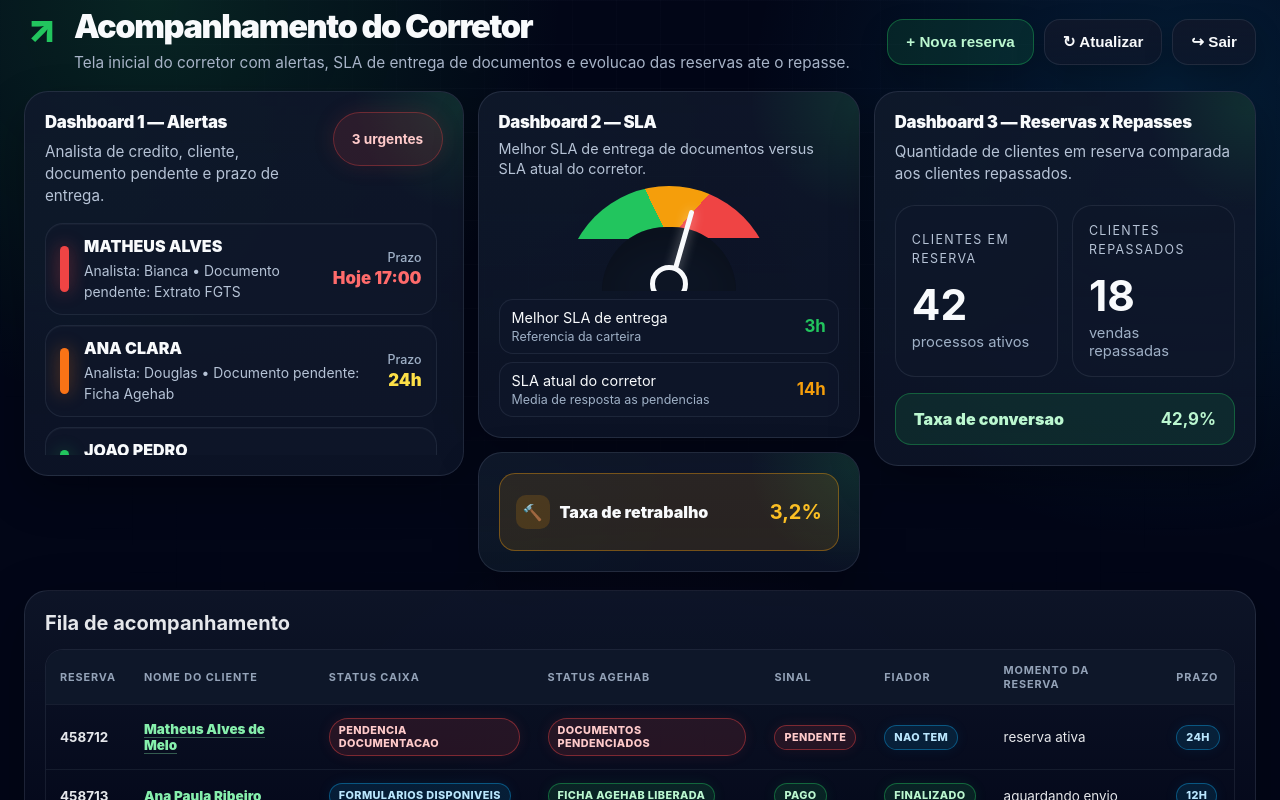
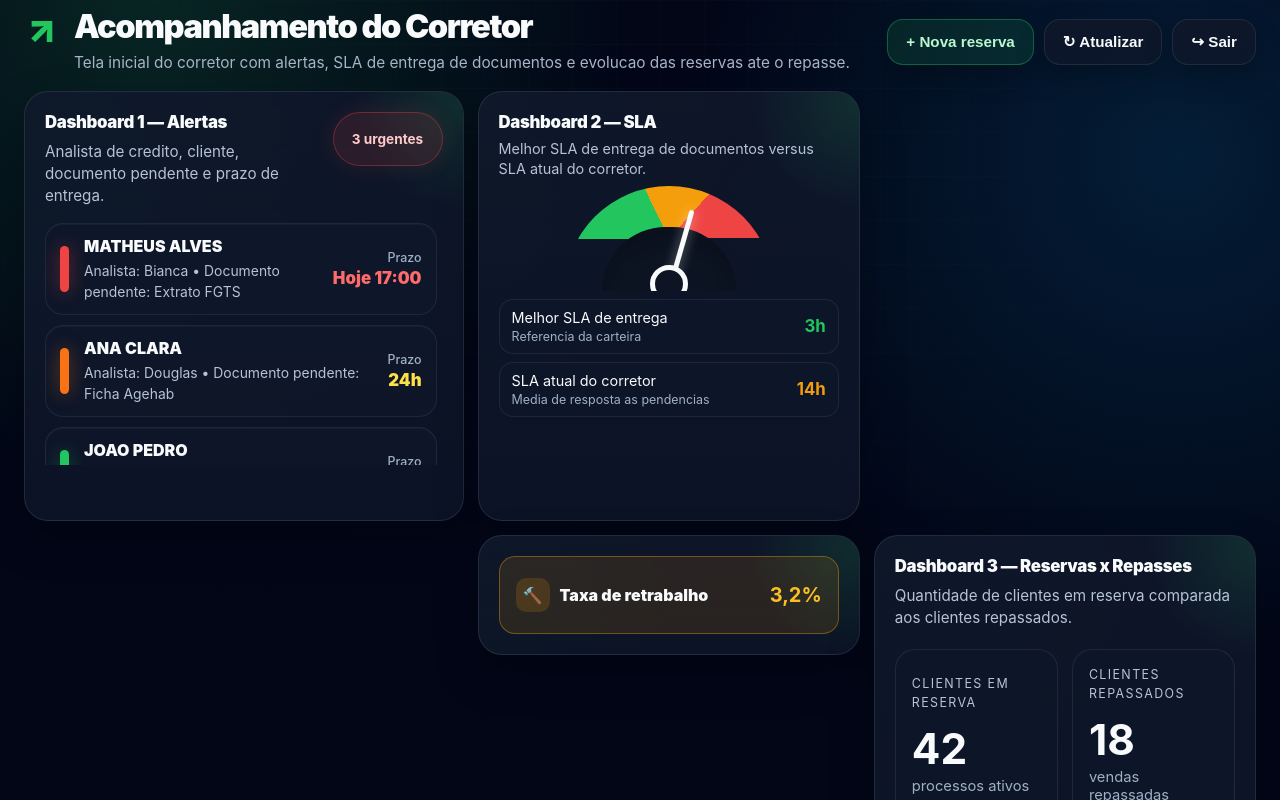
Before and after one commit to catsandygo-design/MAQ2-CREDITO, a Next.js app: page /painel/acompanhamento in a window 1280 px wide. Shown: the top 800 px of the page. Built offline with nearby package versions, Linux system fonts and the light colour scheme.

Commit message:
style: alinha grid de dashboards do corretor

```diff
--- a/src/app/globals.css
+++ b/src/app/globals.css
@@ -54,15 +54,16 @@ a { color: inherit; text-decoration: none; }
 .cor-premium-actions { display:flex; gap:10px; flex-wrap:wrap; justify-content:flex-end; flex:0 0 auto; }
 .cor-premium-actions button { border:1px solid rgba(148,163,184,.14); border-radius:16px; padding:13px 18px; background:linear-gradient(180deg, rgba(15,23,42,.96), rgba(15,23,42,.74)); color:#f8fafc; font-weight:900; font-size:.95rem; box-shadow:0 12px 28px rgba(0,0,0,.22); cursor:pointer; }
 .cor-premium-actions button:first-child { background:rgba(34,197,94,.12); border-color:rgba(34,197,94,.38); color:#bbf7d0; }
-.cor-dash-grid { display:grid; grid-template-columns:minmax(520px, 1.28fr) minmax(420px, .95fr) minmax(420px, .95fr); gap:18px; }
+.cor-dash-grid { display:grid; grid-template-columns:minmax(520px, 1.28fr) minmax(420px, .95fr) minmax(420px, .95fr); gap:18px; grid-auto-flow:row; }
 .cor-dash-premium { align-items:start; }
 .cor-card { position:relative; overflow:hidden; min-height:0; padding:22px; border-radius:24px; border:1px solid rgba(148,163,184,.16); background:linear-gradient(180deg, rgba(15,23,42,.92), rgba(15,23,42,.76)), radial-gradient(circle at top left, rgba(34,197,94,.13), transparent 54%); box-shadow:0 18px 44px rgba(0,0,0,.28); }
 .cor-card::after { content:""; position:absolute; width:220px; height:220px; right:-110px; top:-100px; border-radius:50%; background:radial-gradient(circle, rgba(34,197,94,.14), transparent 70%); }
+.cor-panel-alerts,.cor-panel-sla,.cor-panel-conversion { height:430px; }
 .cor-panel-head { position:relative; z-index:2; display:flex; justify-content:space-between; align-items:flex-start; gap:16px; margin-bottom:16px; min-height:0; }
 .cor-panel-head small { display:block; color:#f8fafc; font-size:clamp(1.05rem, 1.25vw, 1.28rem); font-weight:950; text-transform:none; letter-spacing:-.02em; line-height:1.25; }
 .cor-panel-head p { margin:8px 0 0; color:#b6c3d6; font-size:.95rem; line-height:1.45; max-width:540px; }
 .cor-urgent-pill { min-width:110px; height:54px; display:flex; align-items:center; justify-content:center; flex-direction:column; border-radius:999px; border:1px solid rgba(239,68,68,.34); background:rgba(239,68,68,.13); color:#fecaca; box-shadow:0 0 22px rgba(239,68,68,.13); font-size:.85rem; text-align:center; }
-.cor-alert-list { position:relative; z-index:2; display:grid; gap:10px; max-height:232px; overflow-y:auto; overflow-x:hidden; padding-right:6px; scrollbar-width:thin; scrollbar-color:#334155 rgba(15,23,42,.58); }
+.cor-alert-list { position:relative; z-index:2; display:grid; gap:10px; max-height:242px; overflow-y:auto; overflow-x:hidden; padding-right:6px; scrollbar-width:thin; scrollbar-color:#334155 rgba(15,23,42,.58); }
 .cor-alert-list::-webkit-scrollbar { width:8px; }
 .cor-alert-list::-webkit-scrollbar-thumb { background:#334155; border-radius:999px; }
 .cor-alert-list::-webkit-scrollbar-track { background:rgba(15,23,42,.58); border-radius:999px; }
@@ -76,7 +77,7 @@ a { color: inherit; text-decoration: none; }
 .cor-alert-item em { font-style:normal; text-align:right; color:#fde047; font-size:1.05rem; font-weight:950; white-space:nowrap; }
 .cor-alert-item em small { display:block; color:#9fb0c6; font-size:.78rem; font-weight:500; margin-bottom:3px; }
 .cor-alert-critico em { color:#ff6b6b; }
-.cor-sla-stack { display:grid; gap:14px; }
+.cor-sla-stack { display:contents; }
 .cor-panel-sla { display:flex; flex-direction:column; padding:18px 20px; }
 .cor-panel-sla .cor-panel-head { margin-bottom:10px; }
 .cor-panel-sla .cor-panel-head p { margin-top:6px; font-size:.9rem; line-height:1.34; }
@@ -90,7 +91,7 @@ a { color: inherit; text-decoration: none; }
 .cor-sla-lines span { color:#f8fafc; font-size:.9rem; }
 .cor-sla-lines small { color:#9fb0c6; font-size:.78rem; }
 .cor-sla-lines b { grid-row:1 / span 2; grid-column:2; align-self:center; font-size:1.05rem; }
-.cor-rework-card { padding:16px 18px; }
+.cor-rework-card { grid-column:2; padding:16px 18px; }
 .cor-rework { position:relative; z-index:2; display:grid; grid-template-columns:auto 1fr auto; align-items:center; gap:10px; padding:14px 16px; border-radius:16px; border:1px solid rgba(245,158,11,.38); background:rgba(245,158,11,.12); color:#f8fafc; font-weight:900; }
 .cor-rework-card .cor-rework { margin-top:0; min-height:78px; }
 .cor-rework-icon { display:grid; place-items:center; width:34px; height:34px; border-radius:10px; background:rgba(245,158,11,.16); }
@@ -124,6 +125,6 @@ a { color: inherit; text-decoration: none; }
 .cor-badge-info { background:rgba(14,165,233,.13); border-color:rgba(14,165,233,.42); color:#bae6fd; box-shadow:0 0 14px rgba(14,165,233,.08); }
 
 @media (max-width: 1500px) { .cor-dash-grid { grid-template-columns:1.15fr 1fr 1fr; gap:14px; } .cor-card { padding:20px; } .cor-mini-metrics div { padding:16px; } }
-@media (max-width: 1200px) { .cor-dash-grid { grid-template-columns:1fr; } .cor-premium-top { flex-direction:column; align-items:flex-start; } .cor-card { min-height:auto; } }
+@media (max-width: 1200px) { .cor-dash-grid { grid-template-columns:1fr; } .cor-premium-top { flex-direction:column; align-items:flex-start; } .cor-card { min-height:auto; } .cor-panel-alerts,.cor-panel-sla,.cor-panel-conversion { height:auto; } .cor-sla-stack { display:grid; gap:14px; } .cor-rework-card { grid-column:auto; } }
 @media (max-width: 760px) { .cor-mini-metrics { grid-template-columns:1fr; } .cor-alert-item { grid-template-columns:10px 1fr; } .cor-alert-item em { grid-column:2; text-align:left; } .cor-premium-actions button { width:100%; } .cor-premium-actions { width:100%; } }
 @media (max-width: 560px) { .cor-page { padding:14px 10px 30px; } .cor-card,.cor-table-card { border-radius:18px; padding:16px; } .cor-premium-title h1 { font-size:2.15rem; } .cor-speed-premium { transform:scale(.86); transform-origin:left center; } }
```
